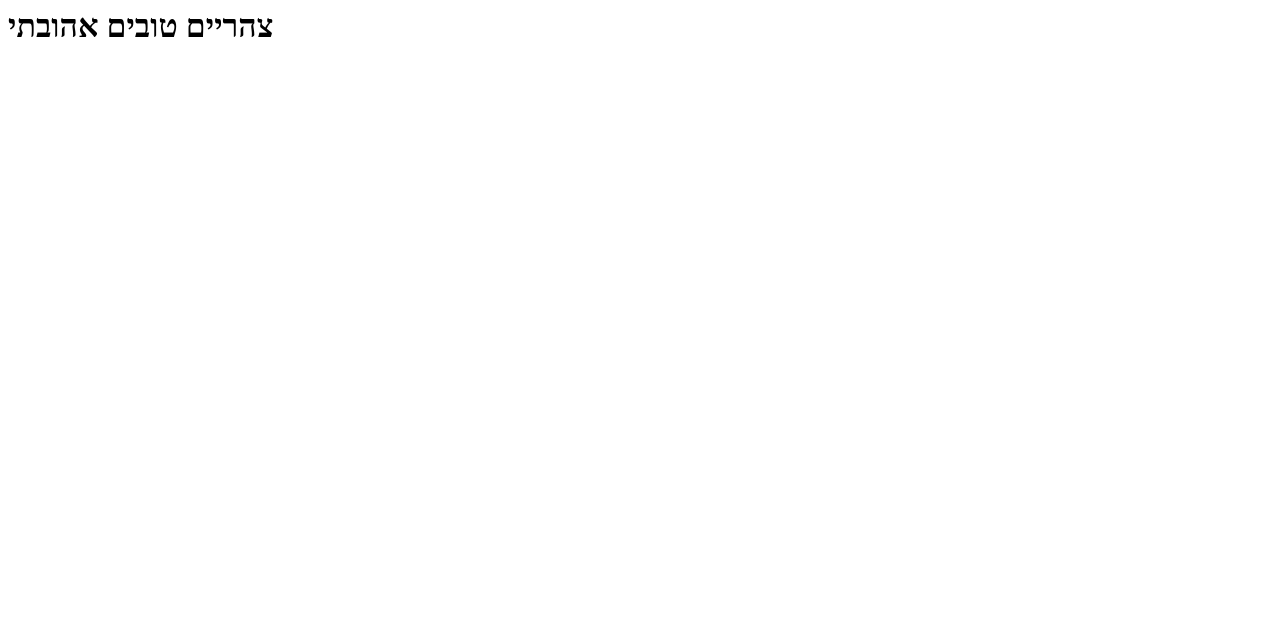
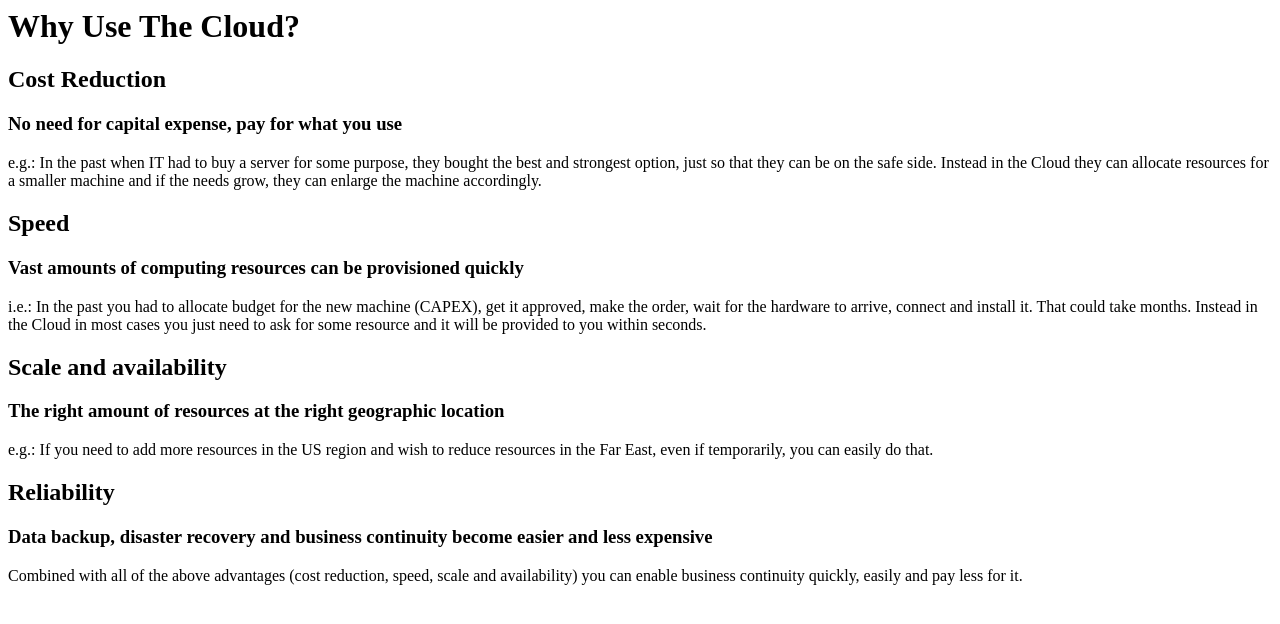
Before and after one commit to drorle/drorle.github.io, a plain HTML site: page index.html in a window 1280 px wide. Drawn offline with Linux system fonts and the light colour scheme.

Commit message:
Update index.html

```diff
--- a/index.html
+++ b/index.html
@@ -1,3 +1,30 @@
-<h1>
-צהריים טובים אהובתי
-</h1>
+<h1>Why Use The Cloud?</h1>
+
+<h2>Cost Reduction</h2>
+
+<h3>No need for capital expense, pay for what you use</h3>
+
+<p>e.g.:
+In the past when IT had to buy a server for some purpose, they bought the best and strongest option, just so that they can be on the safe side.
+Instead in the Cloud they can allocate resources for a smaller machine and if the needs grow, they can enlarge the machine accordingly.</p>
+
+<h2>Speed</h2>
+
+<h3>Vast amounts of computing resources can be provisioned quickly</h3>
+
+<p>i.e.:
+In the past you had to allocate budget for the new machine (CAPEX), get it approved, make the order, wait for the hardware to arrive, connect and install it. That could take months.
+Instead in the Cloud in most cases you just need to ask for some resource and it will be provided to you within seconds.</p>
+
+<h2>Scale and availability</h2>
+
+<h3>The right amount of resources at the right geographic location</h3>
+
+<p>e.g.:
+If you need to add more resources in the US region and wish to reduce resources in the Far East, even if temporarily, you can easily do that.</p>
+
+<h2>Reliability</h2>
+
+<h3>Data backup, disaster recovery and business continuity become easier and less expensive</h3>
+
+<p>Combined with all of the above advantages (cost reduction, speed, scale and availability) you can enable business continuity quickly, easily and pay less for it.</p>
```
